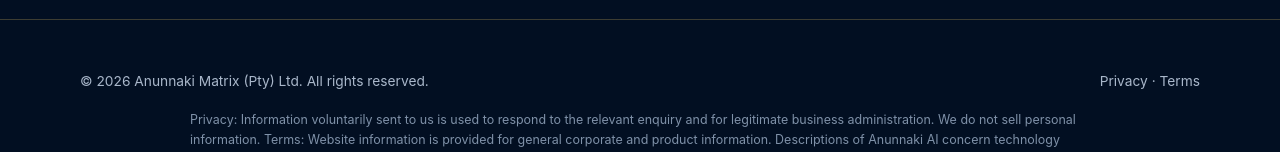
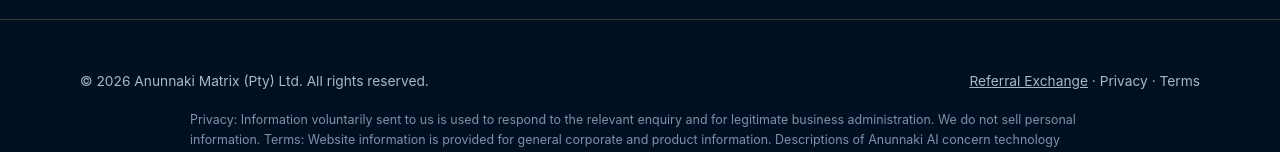
Before and after one commit to lujikunti/Anunnaki-Matrix, a plain HTML site: page index.html in a window 1280 px wide. Shown: the part 2865-3017 px from the top of the page. Drawn offline with Linux system fonts and the light colour scheme.

Commit message:
Link Anunnaki reviewer referral exchange

```diff
--- a/index.html
+++ b/index.html
@@ -16,5 +16,5 @@
 <section class="section" id="gc"><div class="wrap grid"><div><div class="eyebrow">Professional referral</div><h2>Need the rule before we automate it?</h2></div><div class="copy"><p>Some operating problems are really questions about authority, contracts, governance, compliance or risk. Anunnaki can introduce you to <strong style="color:white">The General Counsel</strong> with a founder-approved, non-confidential referral pack.</p><p>You stay in the Anunnaki journey. GC receives the context needed to continue the work without making you start again.</p><a class="cta" href="/gc-referral.html">Ask The General Counsel →</a></div></div></section>
 <section class="section" id="contact"><div class="wrap grid"><div><div class="eyebrow">Corporate information</div><h2>Built in South Africa.</h2><p class="copy">For business, partnership and company enquiries, contact Anunnaki Matrix.</p></div><div class="corp"><div><small>Legal entity</small>Anunnaki Matrix (Pty) Ltd</div><div><small>Registration</small>2026/615331/07</div><div><small>Country</small>South Africa</div><div><small>Business</small>Artificial intelligence & technology</div><div><small>Email</small><a href="mailto:founder@anunnaki.live">founder@anunnaki.live</a></div><div><small>Platform</small>Anunnaki AI · In development</div></div></div></section>
 </main>
-<footer><div class="wrap foot"><div>© 2026 Anunnaki Matrix (Pty) Ltd. All rights reserved.</div><div>Privacy · Terms</div></div><div class="wrap legal">Privacy: Information voluntarily sent to us is used to respond to the relevant enquiry and for legitimate business administration. We do not sell personal information. Terms: Website information is provided for general corporate and product information. Descriptions of Anunnaki AI concern technology under development and do not constitute a guarantee of functionality, availability or outcome.</div></footer>
+<footer><div class="wrap foot"><div>© 2026 Anunnaki Matrix (Pty) Ltd. All rights reserved.</div><div><a href="/referrals.html">Referral Exchange</a> · Privacy · Terms</div></div><div class="wrap legal">Privacy: Information voluntarily sent to us is used to respond to the relevant enquiry and for legitimate business administration. We do not sell personal information. Terms: Website information is provided for general corporate and product information. Descriptions of Anunnaki AI concern technology under development and do not constitute a guarantee of functionality, availability or outcome.</div></footer>
 </body></html>
```
